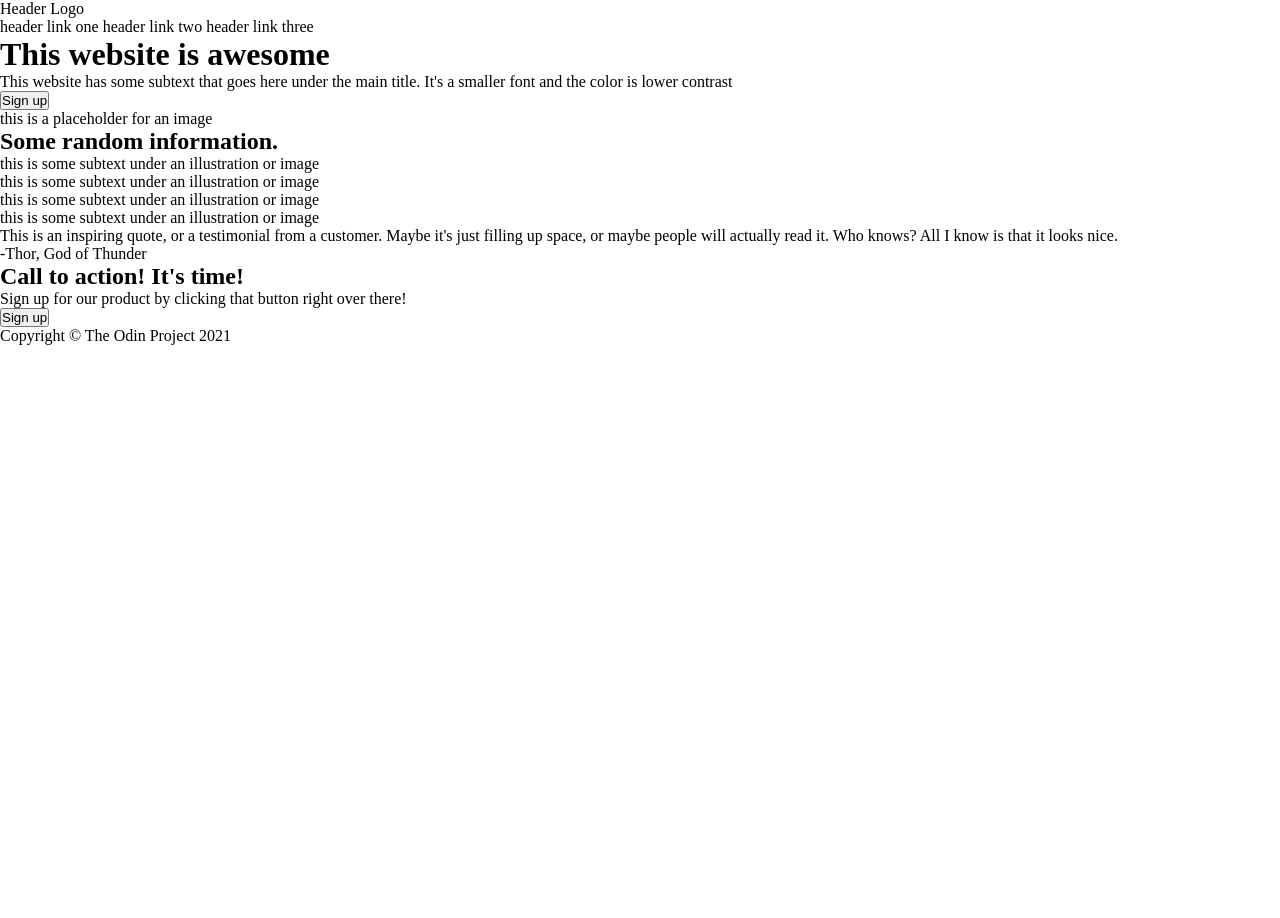
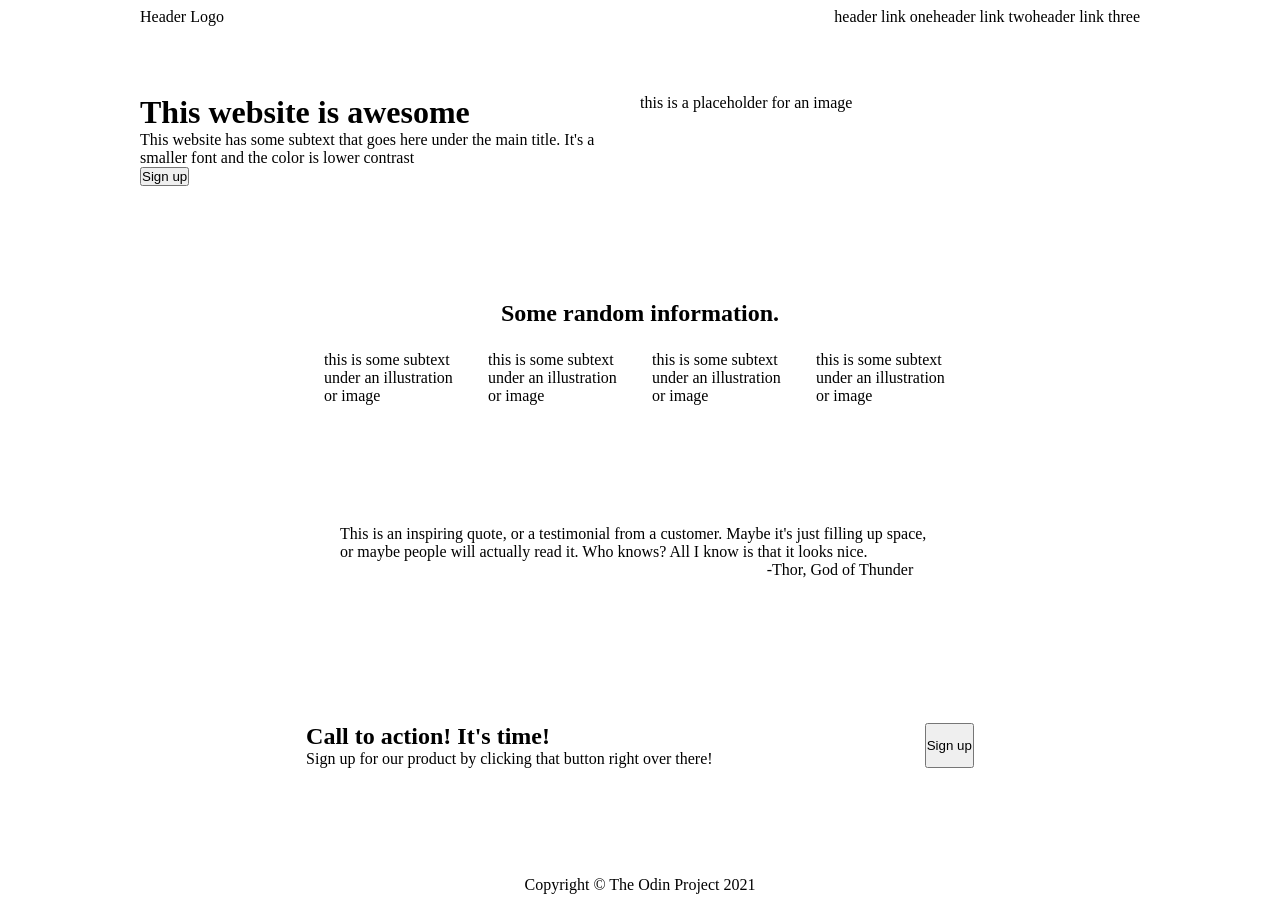
Before and after one commit to stroncaro/odin-landing, a plain HTML site: page index.html in a window 1280 px wide. Before the commit the page ends 800 px from the top, so only its background shows below. Drawn offline with Linux system fonts and the light colour scheme.

Commit message:
fix: create page layout
Layout content on the page respecting design specifications

```diff
--- a/index.html
+++ b/index.html
@@ -8,14 +8,14 @@
 </head>
 
 <body>
-  <div class="header">
+  <div class="section header">
     <div class="logo">Header Logo</div>
     <a>header link one</a>
     <a>header link two</a>
     <a>header link three</a>
   </div>
 
-  <div class="hero">
+  <div class="section hero">
     <div class="hero-content">
       <h1 class="title">This website is awesome</h1>
       <p>This website has some subtext that goes here under the main title. It's a smaller font and the color is lower contrast</p>
@@ -24,7 +24,7 @@
     <div class="hero-img">this is a placeholder for an image</div>
   </div>
 
-  <div class="info">
+  <div class="section info">
     <h2>Some random information.</h2>
     <div class="info-content">
       <div class="card">
@@ -46,12 +46,12 @@
     </div>
   </div>
 
-  <div class="quote">
+  <div class="section quote">
     <p>This is an inspiring quote, or a testimonial from a customer. Maybe it's just filling up space, or maybe people will actually read it. Who knows? All I know is that it looks nice.</p>
     <p>-Thor, God of Thunder</p>
   </div>
 
-  <div class="call-to-action">
+  <div class="section call-to-action">
     <div class="cta-box">
       <div class="cta-text">
         <h2>Call to action! It's time!</h2>
@@ -61,6 +61,6 @@
     </div>
   </div>
 
-  <div class="footer">Copyright © The Odin Project 2021</div>
+  <div class="section footer">Copyright © The Odin Project 2021</div>
 </body>
 </html>
--- a/styles.css
+++ b/styles.css
@@ -8,3 +8,77 @@
   padding: 0;
   margin: 0;
 }
+
+
+body {
+  display: flex;
+  flex-direction: column;
+  align-items: center;
+}
+
+.section {
+  width: 1000px;
+  display: flex;
+  justify-content: center;
+}
+
+.header {
+  padding: 8px 0;
+}
+
+.header .logo {
+  margin-right: auto;
+}
+
+.hero, .info, .quote, .call-to-action {
+  padding: 60px 0;
+}
+
+.hero div {
+  flex: 1;
+}
+
+.info {
+  padding-top: 30px;
+  flex-direction: column;
+  align-items: center;
+}
+
+.info h2 {
+  margin: 24px 0;
+}
+
+.info-content {
+  display: flex;
+  justify-content: center;
+  gap: 24px;
+}
+
+.card {
+  width: 140px;
+}
+
+.quote {
+  display: flex;
+  flex-direction: column;
+  align-items: center;
+}
+
+.quote p:nth-child(1) {
+  width: 600px;
+}
+
+.quote p:nth-child(2) {
+  margin-left: 400px;
+}
+
+.cta-box {
+  flex-grow: 1;
+  display: flex;
+  justify-content: space-around;
+  padding: 24px 60px;
+}
+
+.footer {
+  padding: 24px 0;
+}
```
